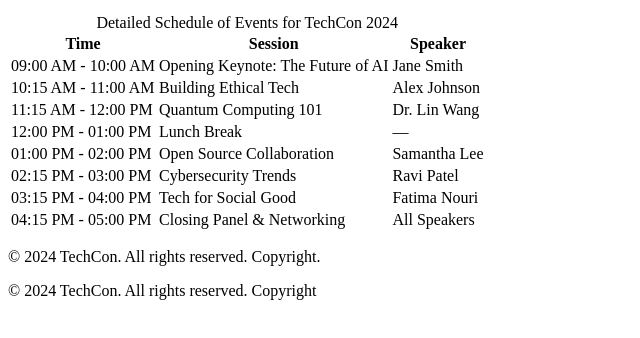
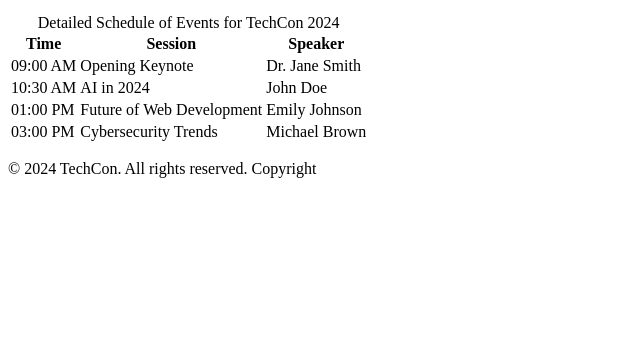
Before and after one commit to Lami14/TechCon_HTML, a plain HTML site: page techcon_website/schedule.html in a window 1280 px wide. Shown: the part 154-492 px from the top of the page, without its empty margins (0-640 px from the left). Drawn offline with Linux system fonts and the light colour scheme.

Commit message:
Fix: Add footer with explicit copyright to schedule.html

```diff
--- a/techcon_website/schedule.html
+++ b/techcon_website/schedule.html
@@ -1,7 +1,7 @@
 <!DOCTYPE html>
 <html lang="en">
 <head>
-    <meta charset="utf-8" />
+  <meta charset="utf-8">
   <title>Schedule for TechCon 2024</title>
 </head>
 <body>
@@ -29,54 +29,31 @@
       </thead>
       <tbody>
         <tr>
-            <td>09:00 AM - 10:00 AM</td>
-            <td>Opening Keynote: The Future of AI</td>
-            <td>Jane Smith</td>
+          <td>09:00 AM</td>
+          <td>Opening Keynote</td>
+          <td>Dr. Jane Smith</td>
         </tr>
         <tr>
-            <td>10:15 AM - 11:00 AM</td>
-            <td>Building Ethical Tech</td>
-            <td>Alex Johnson</td>
+          <td>10:30 AM</td>
+          <td>AI in 2024</td>
+          <td>John Doe</td>
         </tr>
         <tr>
-            <td>11:15 AM - 12:00 PM</td>
-            <td>Quantum Computing 101</td>
-            <td>Dr. Lin Wang</td>
+          <td>01:00 PM</td>
+          <td>Future of Web Development</td>
+          <td>Emily Johnson</td>
         </tr>
         <tr>
-            <td>12:00 PM - 01:00 PM</td>
-            <td>Lunch Break</td>
-            <td>—</td>
-          </tr>
-          <tr>
-            <td>01:00 PM - 02:00 PM</td>
-            <td>Open Source Collaboration</td>
-            <td>Samantha Lee</td>
-          </tr>
-          <tr>
-            <td>02:15 PM - 03:00 PM</td>
+          <td>03:00 PM</td>
           <td>Cybersecurity Trends</td>
-            <td>Ravi Patel</td>
-          </tr>
-          <tr>
-            <td>03:15 PM - 04:00 PM</td>
-            <td>Tech for Social Good</td>
-            <td>Fatima Nouri</td>
-          </tr>
-          <tr>
-            <td>04:15 PM - 05:00 PM</td>
-            <td>Closing Panel & Networking</td>
-            <td>All Speakers</td>
+          <td>Michael Brown</td>
         </tr>
       </tbody>
     </table>
   </main>
 
   <footer>
-      <p>&copy; 2024 TechCon. All rights reserved. Copyright.</p>
+    <p>&copy; 2024 TechCon. All rights reserved. Copyright</p>
   </footer>
 </body>
 </html>
-<footer>
-  <p>&copy; 2024 TechCon. All rights reserved. Copyright</p>
-</footer>
```
Lines whose indentation alone changed are shown as unchanged.
